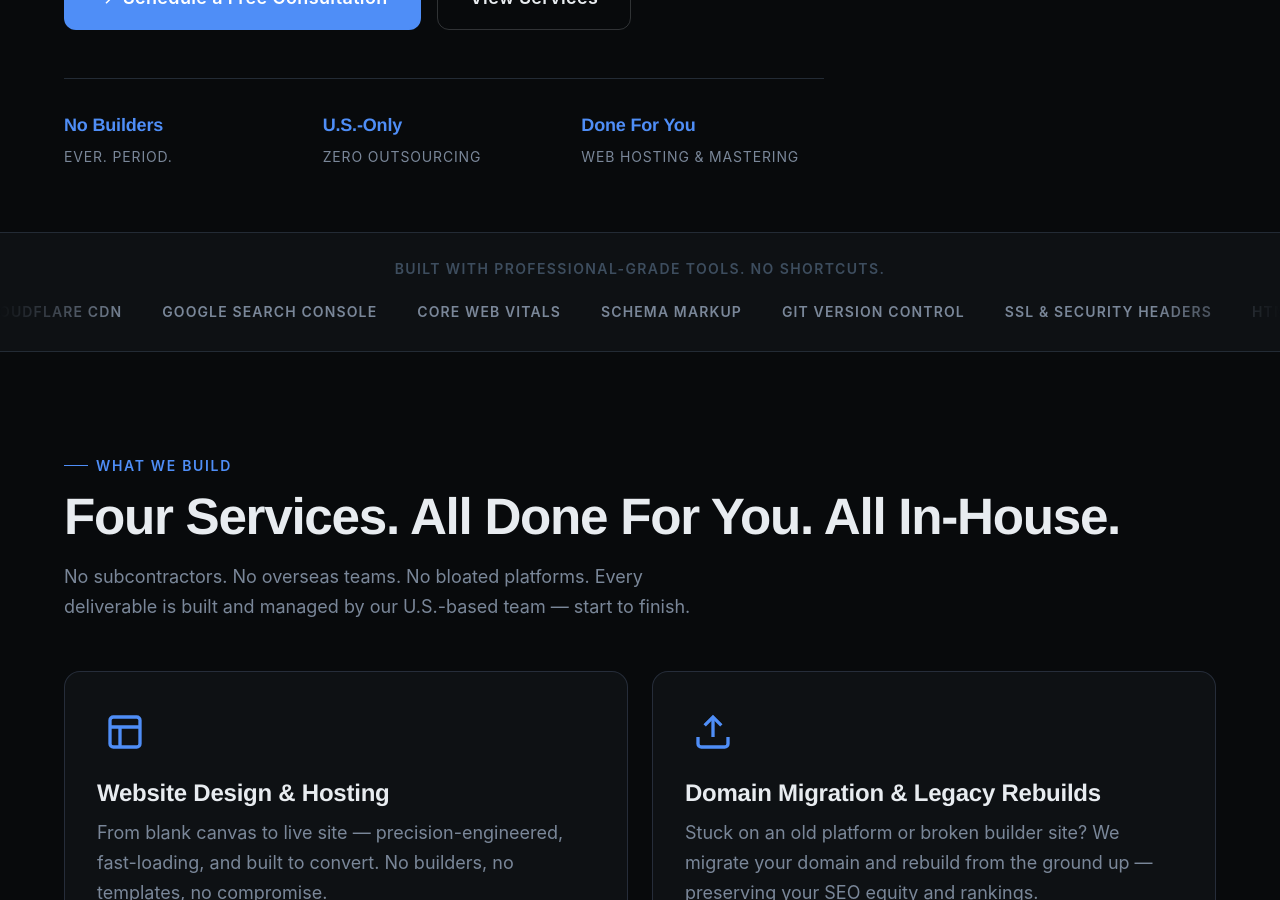
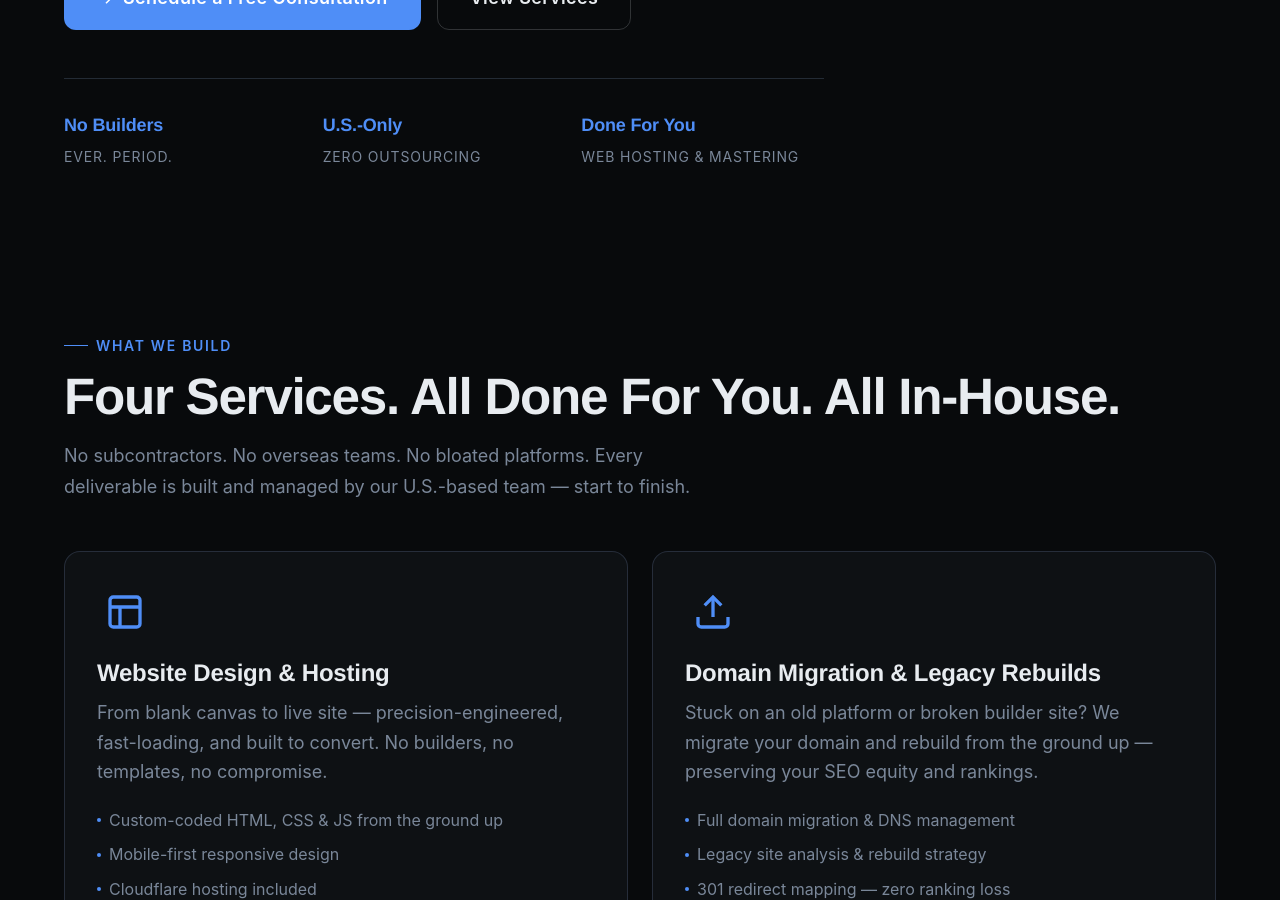
Before and after one commit to stuart-dotcom/obsidian-peak-jekyll, a Jekyll site: the page built from index.html, in a window 1280 px wide and 900 px high, scrolled down 918 px. Built offline with Jekyll 4.4.1, drawn with Linux system fonts in a browser that asks for light colours; some web fonts are replaced.

Commit message:
remove: delete trust bar section from homepage

```diff
--- a/index.html
+++ b/index.html
@@ -73,31 +73,6 @@ description: "Florida-based, veteran-owned web studio. Custom-coded websites, te
     </div>
   </div>
 </section>
-
-<!-- ========== TRUST BAR ========== -->
-<div class="logos-section">
-  <p class="logos-label">Built with professional-grade tools. No shortcuts.</p>
-  <div class="logos-track-wrapper">
-    <div class="logos-track" aria-hidden="true">
-      <span class="logo-item">HTML5 &amp; CSS3</span>
-      <span class="logo-item">Jekyll / Static Sites</span>
-      <span class="logo-item">Cloudflare CDN</span>
-      <span class="logo-item">Google Search Console</span>
-      <span class="logo-item">Core Web Vitals</span>
-      <span class="logo-item">Schema Markup</span>
-      <span class="logo-item">Git Version Control</span>
-      <span class="logo-item">SSL &amp; Security Headers</span>
-      <span class="logo-item">HTML5 &amp; CSS3</span>
-      <span class="logo-item">Jekyll / Static Sites</span>
-      <span class="logo-item">Cloudflare CDN</span>
-      <span class="logo-item">Google Search Console</span>
-      <span class="logo-item">Core Web Vitals</span>
-      <span class="logo-item">Schema Markup</span>
-      <span class="logo-item">Git Version Control</span>
-      <span class="logo-item">SSL &amp; Security Headers</span>
-    </div>
-  </div>
-</div>
 
 <!-- ========== SERVICES OVERVIEW ========== -->
 <section class="section" aria-labelledby="services-heading">
```
